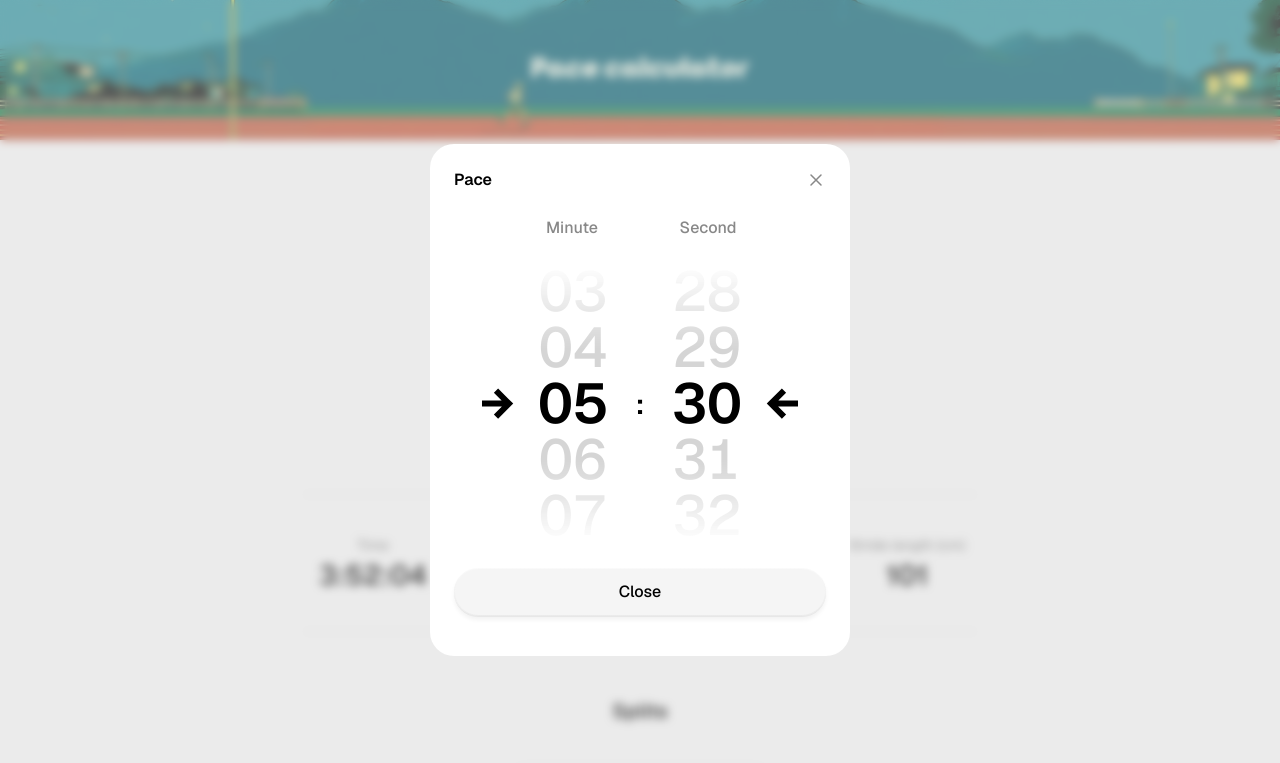
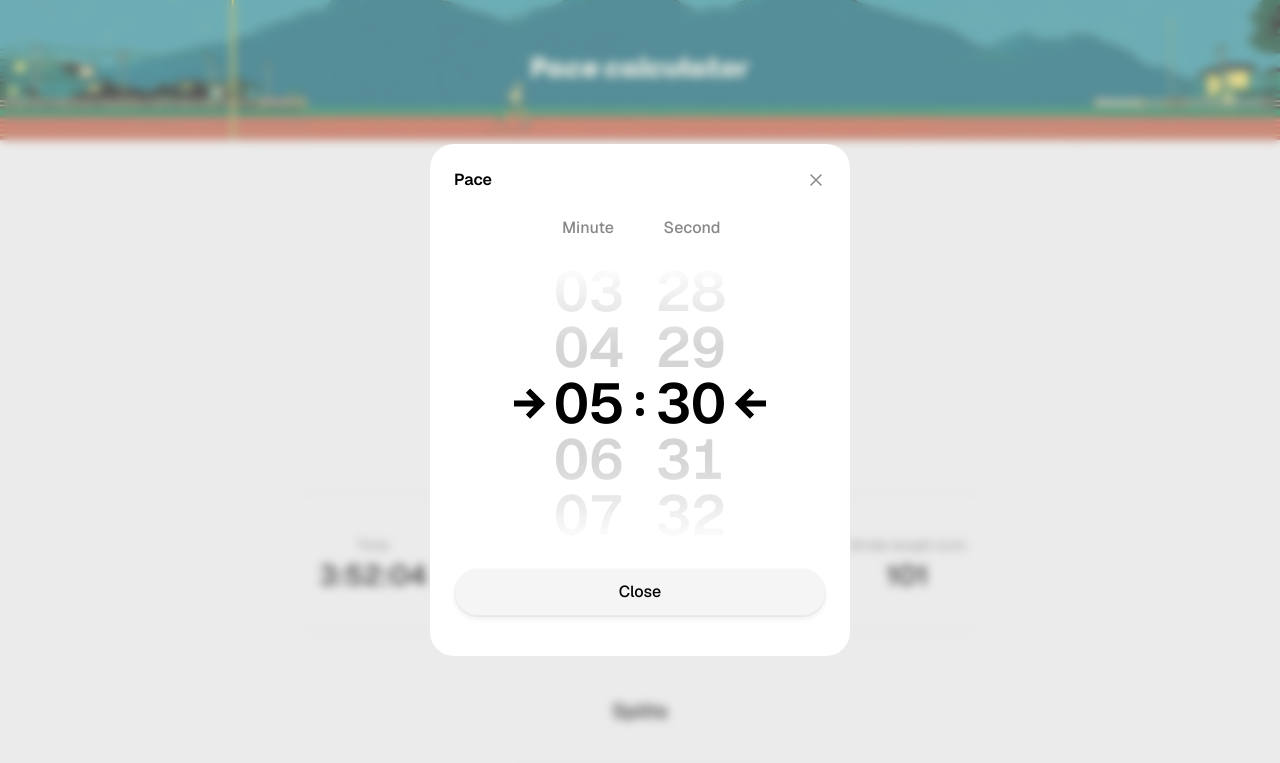
Before and after one commit to jayhansim/pace-calculator, a website built with Vite: page index.html in a window 1280 px wide. Both pictures are taken after a click on the button 689 px from the left and 277 px from the top of the page. Shown: the top 763 px of the page. Built offline with nearby package versions, Linux system fonts and the light colour scheme.

Commit message:
Make wheel-picker numbers semibold and use dot separator

```diff
--- a/index.html
+++ b/index.html
@@ -224,7 +224,10 @@
               <div class="wheel-picker__track"></div>
             </div>
           </div>
-          <span class="wheel-picker__separator" aria-hidden="true">:</span>
+          <div class="wheel-picker__separator" aria-hidden="true">
+            <span class="pace-separator__dot"></span>
+            <span class="pace-separator__dot"></span>
+          </div>
           <div class="wheel-picker" data-wheel="pace-second" data-min="0" data-max="59" role="listbox" aria-label="Second" tabindex="0">
             <div class="wheel-picker__viewport">
               <div class="wheel-picker__track"></div>
--- a/src/styles/components.css
+++ b/src/styles/components.css
@@ -450,7 +450,7 @@
   display: flex;
   align-items: center;
   justify-content: center;
-  gap: var(--space-24);
+  gap: var(--space-8);
 }
 
 .wheel-picker-row--labels {
@@ -481,10 +481,16 @@
 }
 
 .wheel-picker__separator {
-  text-align: center;
-  font-size: var(--fs-h3);
-  font-weight: var(--fw-semibold);
-  color: var(--color-text-primary);
+  display: flex;
+  flex-direction: column;
+  align-items: center;
+  justify-content: center;
+  gap: var(--space-8);
+}
+
+.wheel-picker__separator .pace-separator__dot {
+  width: 8px;
+  height: 8px;
 }
 
 #pace-overlay-backdrop.wheel-picker {
@@ -522,7 +528,7 @@
   justify-content: center;
   scroll-snap-align: center;
   font-size: 56px;
-  font-weight: var(--fw-regular);
+  font-weight: var(--fw-semibold);
   font-feature-settings: "lnum" 1, "tnum" 1;
   font-variant-numeric: tabular-nums;
   color: var(--color-text-secondary);
```
